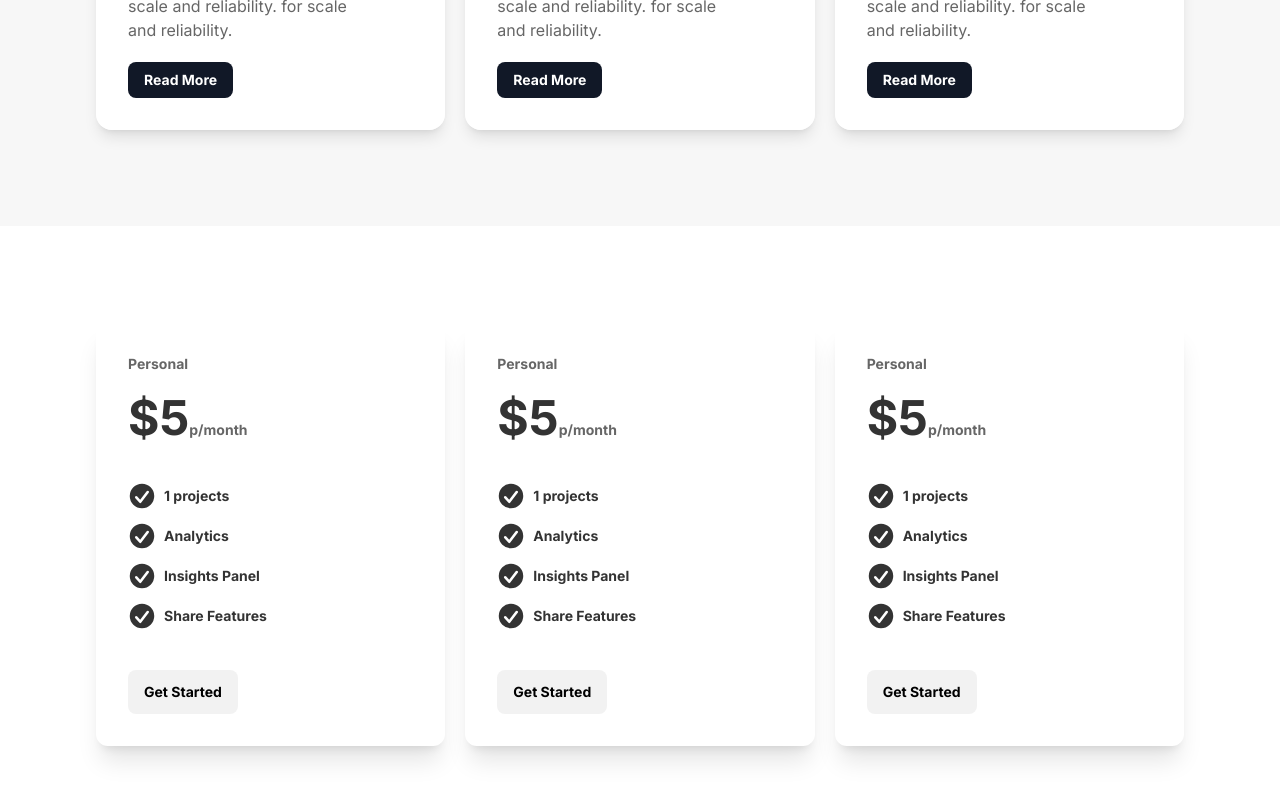
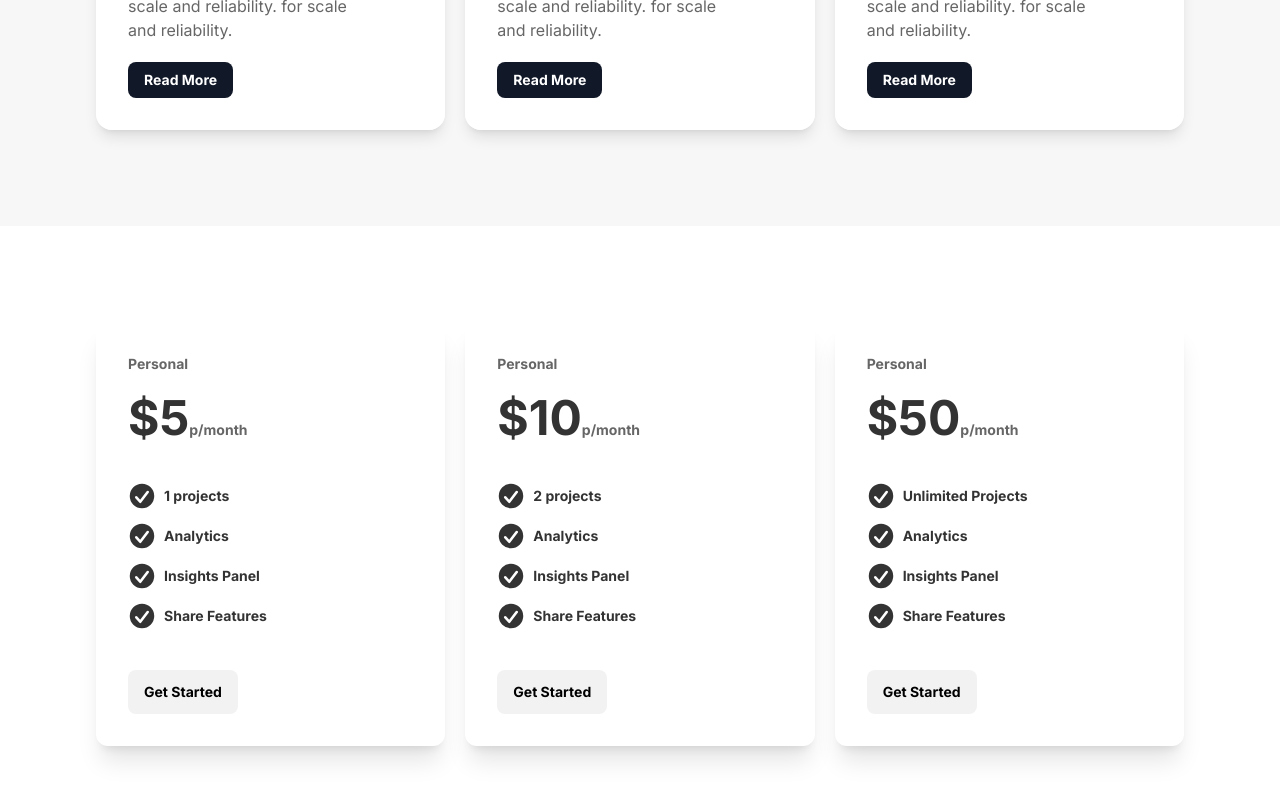
Before and after one commit to TallysonFreitas/shop-fullstack, a Next.js app: page / in a window 1280 px wide. Shown: the part 2592-3392 px from the top of the page. Built offline with nearby package versions, Linux system fonts and the light colour scheme.

Commit message:
feat: criate Plans structure

```diff
--- a/app/ui/Home.tsx
+++ b/app/ui/Home.tsx
@@ -152,41 +152,33 @@ export function RelatedProducts() {
     )
 }
 
-function ItemPlan() {
+function ItemPlan({
+    plan,
+    coustInCents,
+    benefits,
+}: {
+    plan: string
+    coustInCents: number
+    benefits: string[]
+}) {
     return (
         <div className="w-full p-8 flex flex-col gap-5 shadow-xl rounded-xl items-start">
-            <p className="text-gray-666 font-semibold text-sm">Personal</p>
+            <p className="text-gray-666 font-semibold text-sm">{plan}</p>
             <p className="text-gray-333 text-5xl font-bold">
-                $5
+                ${coustInCents / 100}
                 <span className="text-gray-666 text-sm font-semibold">
                     p/month
                 </span>
             </p>
             <ul className="flex flex-col gap-3 py-5">
-                <li className="flex items-center gap-2">
-                    <CheckCircleIcon className="text-gray-333 size-7" />
-                    <span className="text-sm text-gray-333 font-semibold">
-                        1 projects
-                    </span>
-                </li>
-                <li className="flex items-center gap-2">
-                    <CheckCircleIcon className="text-gray-333 size-7" />
-                    <span className="text-sm text-gray-333 font-semibold">
-                        Analytics
-                    </span>
-                </li>
-                <li className="flex items-center gap-2">
-                    <CheckCircleIcon className="text-gray-333 size-7" />
-                    <span className="text-sm text-gray-333 font-semibold">
-                        Insights Panel
-                    </span>
-                </li>
-                <li className="flex items-center gap-2">
-                    <CheckCircleIcon className="text-gray-333 size-7" />
-                    <span className="text-sm text-gray-333 font-semibold">
-                        Share Features
-                    </span>
-                </li>
+                {benefits.map((each) => (
+                    <li className="flex items-center gap-2" key={each}>
+                        <CheckCircleIcon className="text-gray-333 size-7" />
+                        <span className="text-sm text-gray-333 font-semibold">
+                            {each}
+                        </span>
+                    </li>
+                ))}
             </ul>
             <a
                 className="py-3 px-4 font-semibold bg-gray-f2f rounded-lg"
@@ -199,11 +191,49 @@ function ItemPlan() {
 }
 
 export function Plans() {
+    const PlansData = [
+        {
+            plan: 'Personal',
+            coustInCents: 500,
+            benefits: [
+                '1 projects',
+                'Analytics',
+                'Insights Panel',
+                'Share Features',
+            ],
+        },
+        {
+            plan: 'Personal',
+            coustInCents: 1000,
+            benefits: [
+                '2 projects',
+                'Analytics',
+                'Insights Panel',
+                'Share Features',
+            ],
+        },
+        {
+            plan: 'Personal',
+            coustInCents: 5000,
+            benefits: [
+                'Unlimited Projects',
+                'Analytics',
+                'Insights Panel',
+                'Share Features',
+            ],
+        },
+    ]
+
     return (
         <div className="container mx-auto p-24 grid grid-cols-3 text-sm gap-5">
-            <ItemPlan />
-            <ItemPlan />
-            <ItemPlan />
+            {PlansData.map((each) => (
+                <ItemPlan
+                    key={each.plan}
+                    coustInCents={each.coustInCents}
+                    plan={each.plan}
+                    benefits={each.benefits}
+                />
+            ))}
         </div>
     )
 }
```
